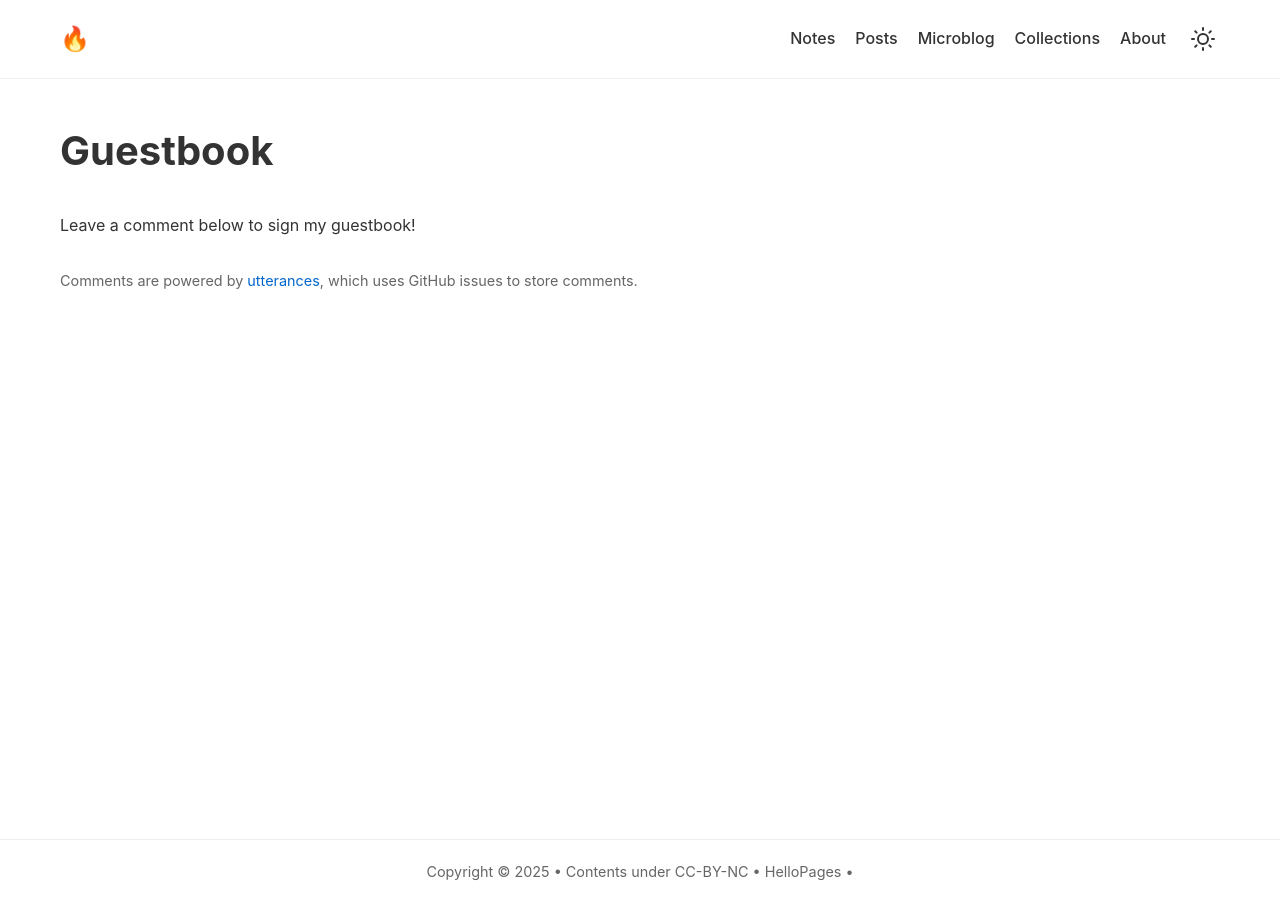
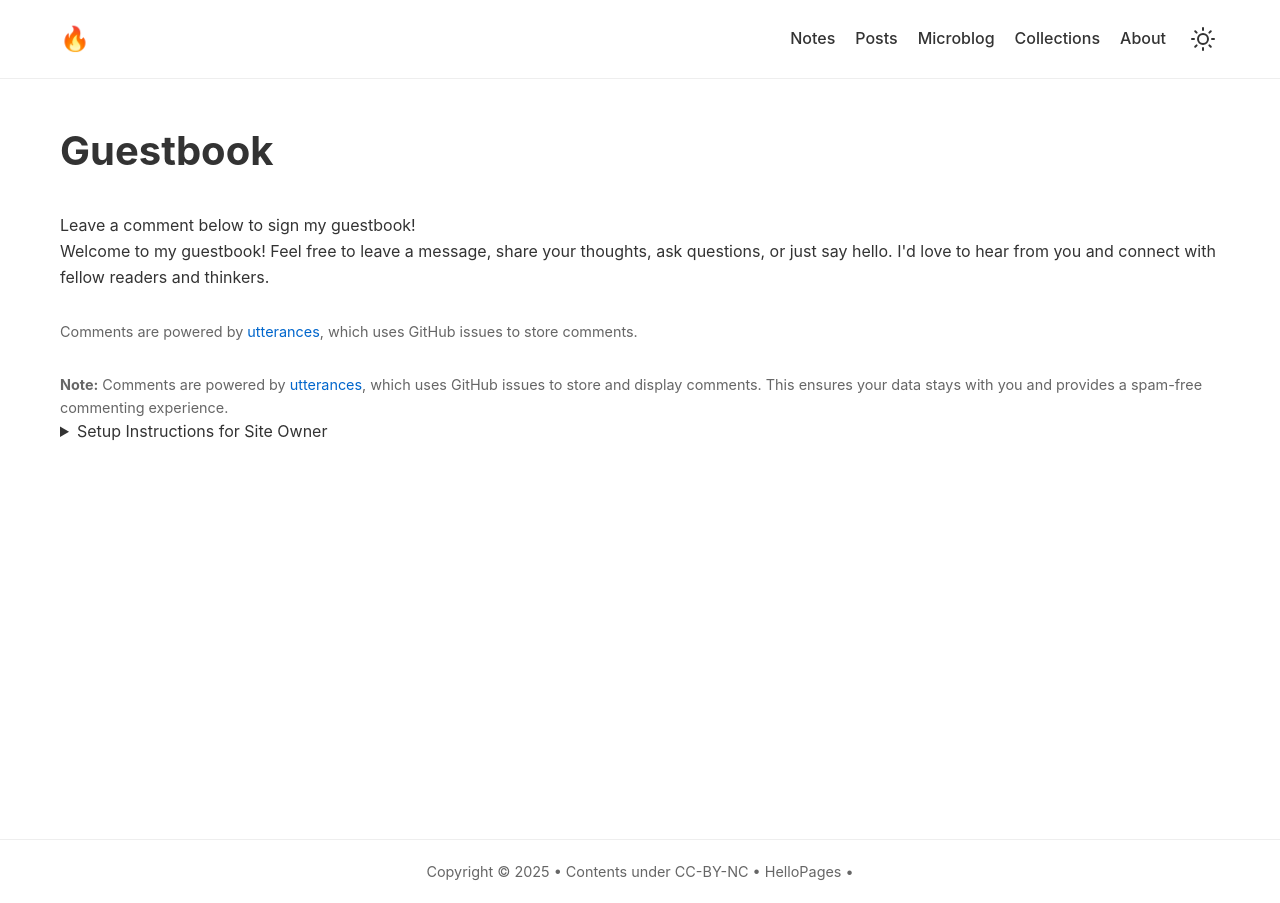
Before and after one commit to HelloPages/blog, a Jekyll site: the page built from guestbook.html, in a window 1280 px wide. Built offline with Jekyll 4.4.1, drawn with Linux system fonts in a browser that asks for light colours; comment, search, counter and statistics services are not loaded.

Commit message:
Update guestbook.html

```diff
--- a/guestbook.html
+++ b/guestbook.html
@@ -5,7 +5,10 @@ permalink: /guestbook/
 ---
 
 <p>Leave a comment below to sign my guestbook!</p>
-
+<p class="guestbook-description">
+    Welcome to my guestbook! Feel free to leave a message, share your thoughts, ask questions, or just say hello.
+    I'd love to hear from you and connect with fellow readers and thinkers.
+  </p>
 <script src="https://utteranc.es/client.js"
         repo="HelloPages/guestbook"
         issue-term="pathname"
@@ -15,4 +18,28 @@ permalink: /guestbook/
         async>
 </script>
 
-<p class="guestbook-note">Comments are powered by <a href="https://utteranc.es" target="_blank" rel="noopener">utterances</a>, which uses GitHub issues to store comments.</p>
+<p class="guestbook-note">Comments are powered by
+        <a href="https://utteranc.es" target="_blank" rel="noopener">utterances</a>,
+        which uses GitHub issues to store comments.</p>
+
+<div class="guestbook-footer">
+  <p class="guestbook-note">
+    <strong>Note:</strong> Comments are powered by
+    <a href="https://utteranc.es" target="_blank" rel="noopener">utterances</a>,
+    which uses GitHub issues to store and display comments. This ensures your data
+    stays with you and provides a spam-free commenting experience.
+  </p>
+
+  <div class="guestbook-setup">
+    <details>
+      <summary>Setup Instructions for Site Owner</summary>
+      <ol>
+        <li>Replace <code>YOUR_GITHUB_USERNAME/YOUR_REPO_NAME</code> with your actual GitHub repository</li>
+        <li>Make sure your repository is public</li>
+        <li>Install the <a href="https://github.com/apps/utterances" target="_blank" rel="noopener">Utterances app</a> on your repository</li>
+        <li>Enable Issues in your repository settings</li>
+        <li>The <code>guestbook</code> label will be automatically created when the first comment is posted</li>
+      </ol>
+    </details>
+  </div>
+</div>
```
